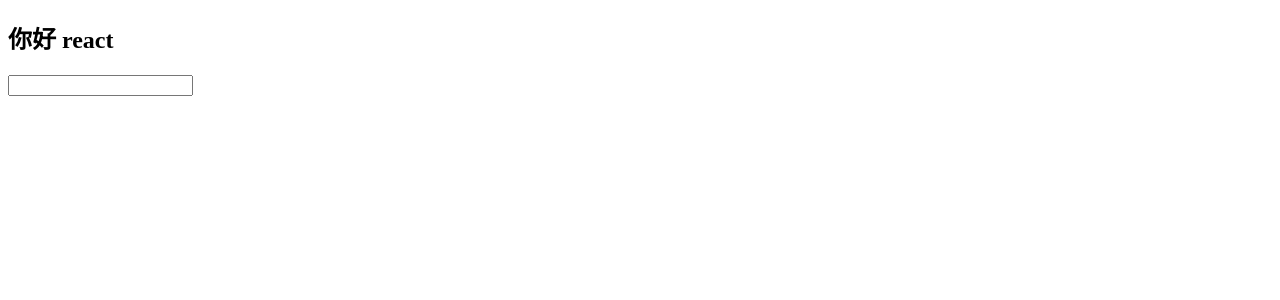
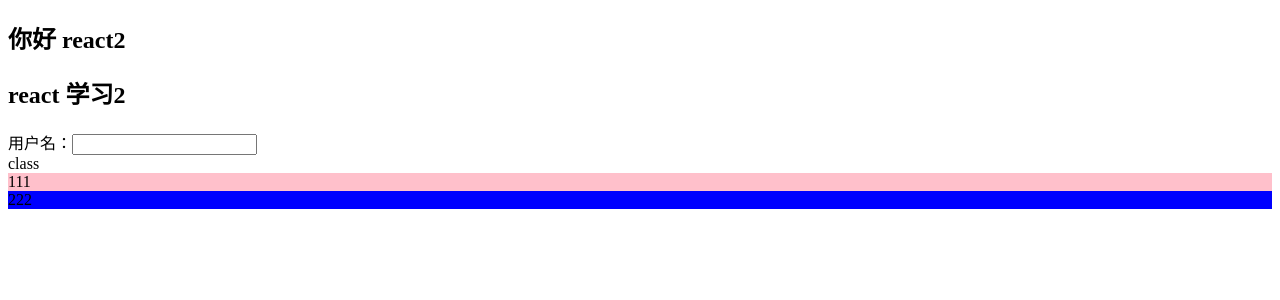
Before and after one commit to Pengzhenglong/react-demo, a React (Create React App) app: page / in a window 1280 px wide. Shown: the top 300 px of the page. Built offline with nearby package versions, Linux system fonts and the light colour scheme.

Commit message:
add  jsx

```diff
--- a/src/App.jsx
+++ b/src/App.jsx
@@ -1,12 +1,14 @@
 import  React from 'react';
 
-
+const  msg  ='react  学习'
 // 类组件
 class  App extends React.Component {
   render() {
     return  (
       <div>
         <h2>你好 react</h2>
+        <h2>{msg}</h2>
+
         <input type="text" />
       </div>
     )
--- /dev/null
+++ b/src/App1.jsx
@@ -0,0 +1,21 @@
+import React  from 'react';
+
+
+const msg = 'react 学习2';
+const  mystyle = {background:'blue'}
+export default class App extends React.Component {
+  render() {
+    return (
+      <div>
+        <h2>你好 react2</h2>
+        <h2>{msg}</h2>
+
+         <label htmlFor="username">用户名：</label>
+        <input type="text"  id="username" />
+        <div className="box ">class</div>
+      <div  style= {{background:"pink"}}>111</div>
+      <div style={mystyle}>222</div>
+      </div>
+    );
+  }
+}
--- a/src/index.js
+++ b/src/index.js
@@ -1,7 +1,8 @@
 import ReactDOM from "react-dom";
-import App from './App'
+import App from './App1'
+
 ReactDOM.render(
   <App />,
-
+  // <App1 />,
   document.getElementById('root')
 )
```
Also changed, not shown: 1 other file (tests, documents, lock files or other folders).
